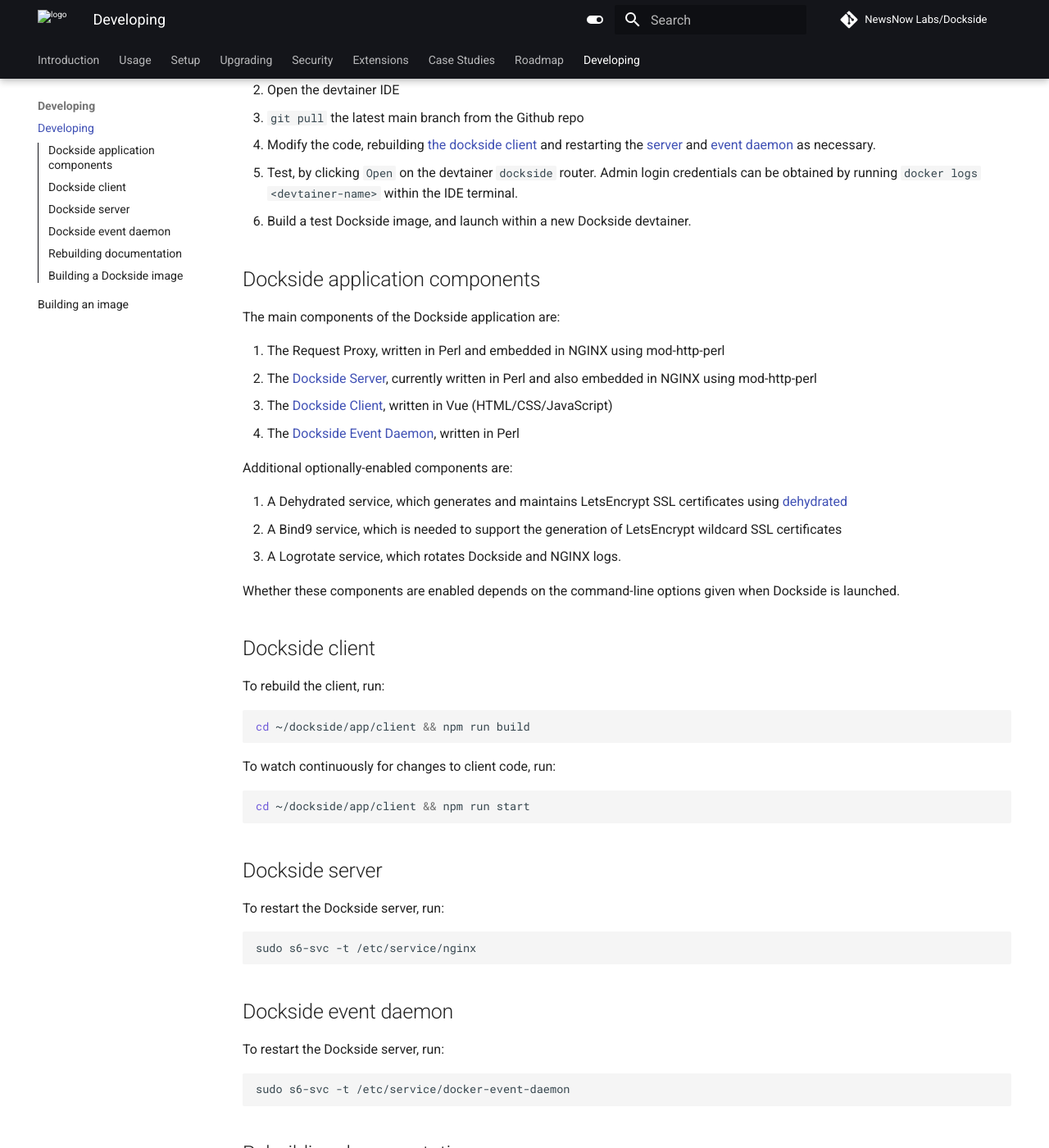
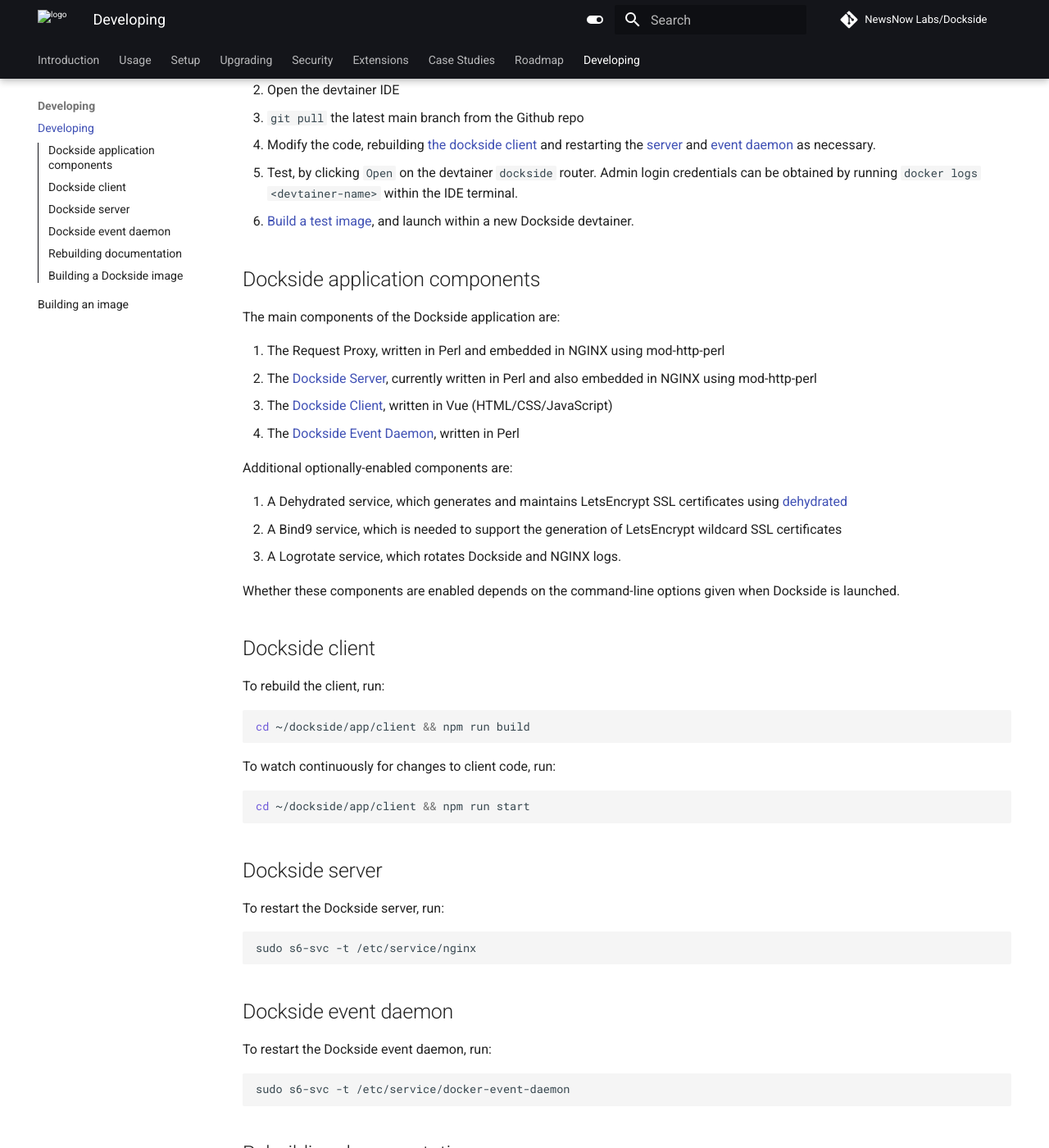
Before and after one commit to newsnowlabs/dockside, an MkDocs documentation site: the page built from docs/developing.md, in a window 1280 px wide and 1400 px high, scrolled down 289 px. Shown: the whole window at 82% size. Built offline with MkDocs 1.6.1 and Material for MkDocs 9.7.7, drawn with Linux system fonts in a browser that asks for light colours; comment, search, counter and statistics services are not loaded.

Commit message:
Minor documentation fixes

````diff
--- a/docs/developing.md
+++ b/docs/developing.md
@@ -11,7 +11,7 @@ Simply:
 3. `git pull` the latest main branch from the Github repo
 4. Modify the code, rebuilding [the dockside client](#dockside-client) and restarting the [server](#dockside-server) and [event daemon](#dockside-event-daemon) as necessary.
 5. Test, by clicking `Open` on the devtainer `dockside` router. Admin login credentials can be obtained by running `docker logs <devtainer-name>` within the IDE terminal.
-6. Build a test Dockside image, and launch within a new Dockside devtainer.
+6. [Build a test image](building-image.md), and launch within a new Dockside devtainer.
 
 ## Dockside application components
 
@@ -54,7 +54,7 @@ sudo s6-svc -t /etc/service/nginx
 
 ## Dockside event daemon
 
-To restart the Dockside server, run:
+To restart the Dockside event daemon, run:
 
 ```sh
 sudo s6-svc -t /etc/service/docker-event-daemon
````
Also changed, not shown: docs/README.md (+2 -3 lines), docs/building-image.md (+1 -1 lines).
